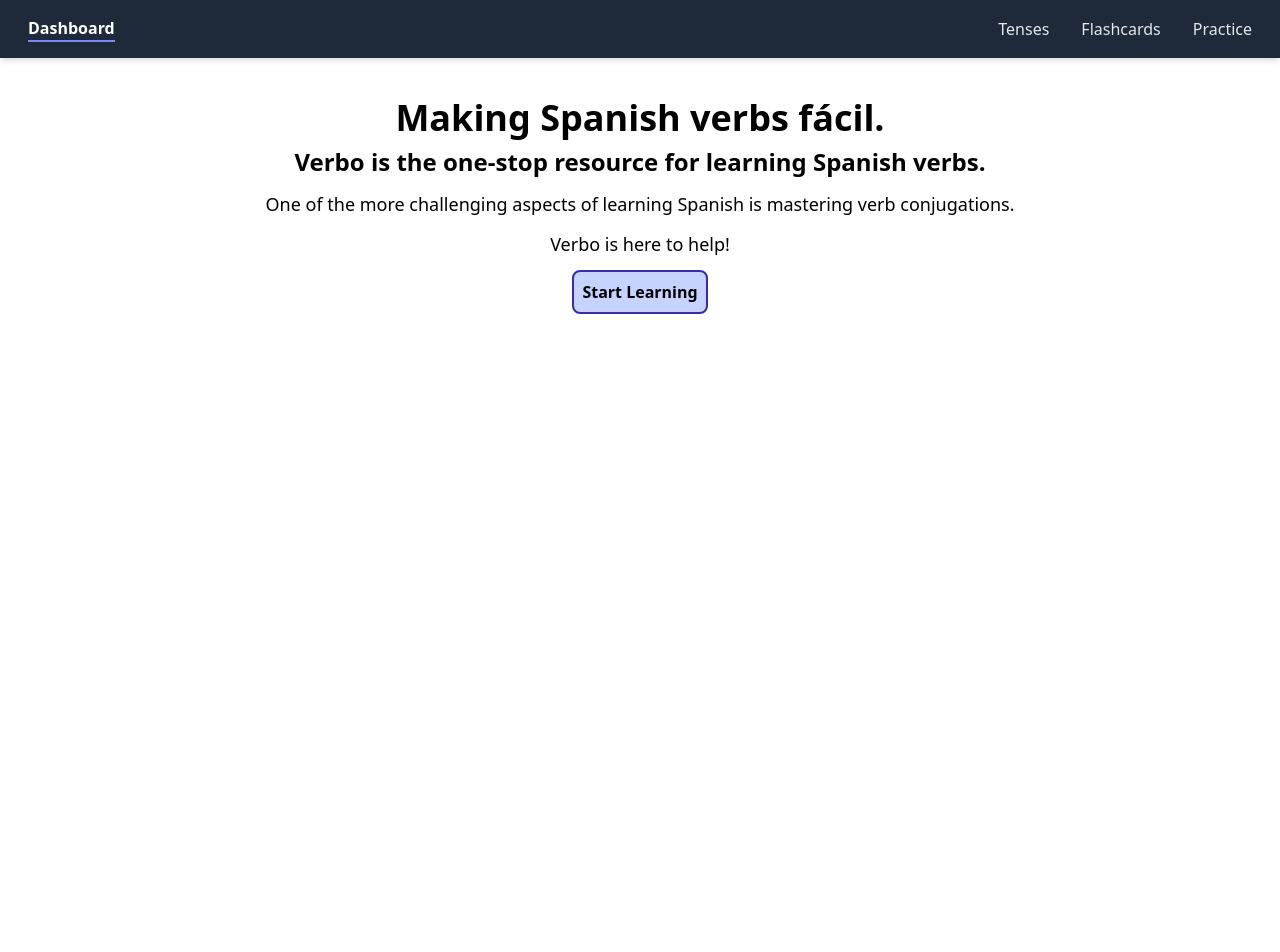
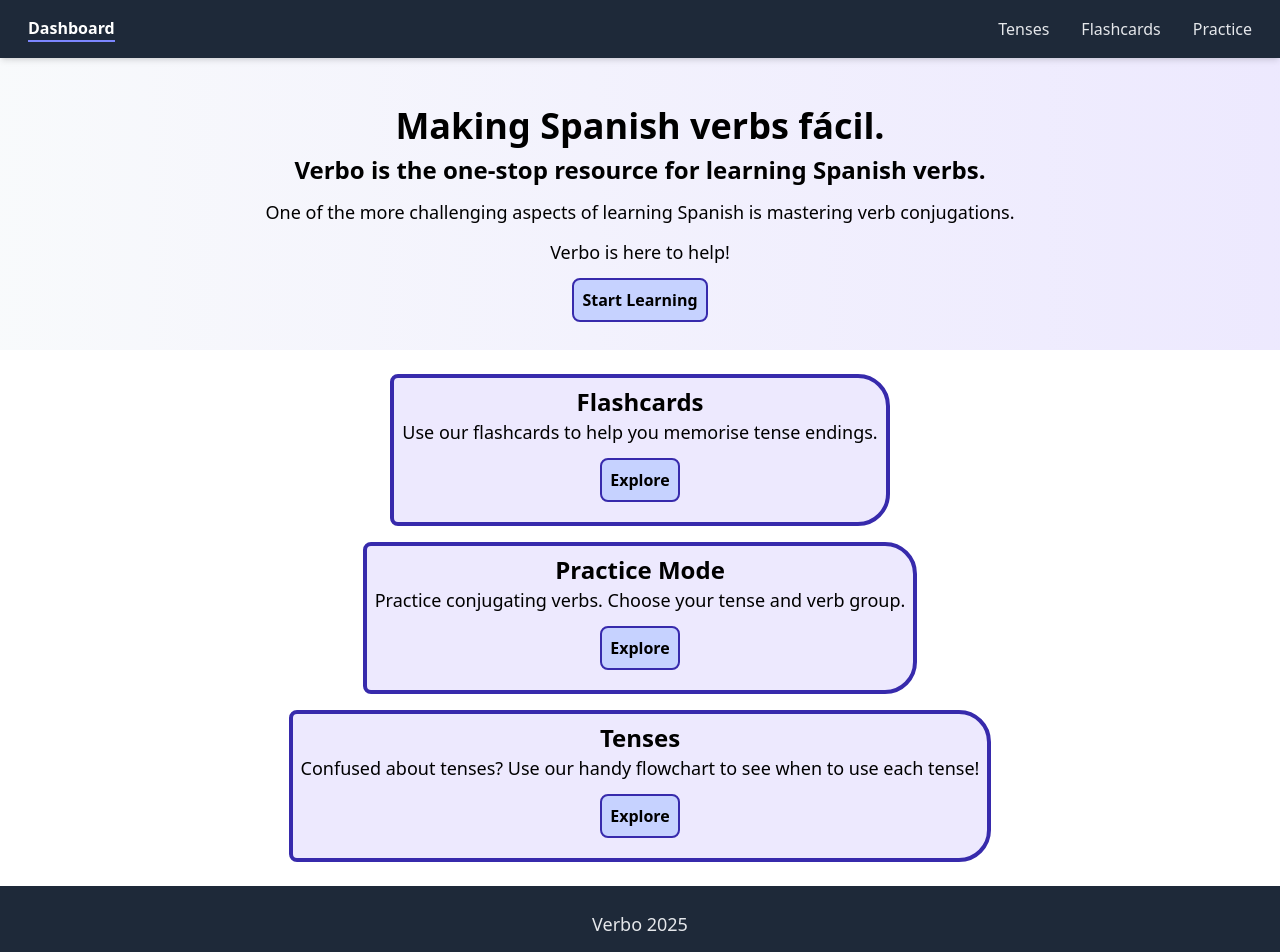
Before and after one commit to AK30195/Verbitos, a React (Vite) app: page / in a window 1280 px wide. Shown: the top 952 px of the page. Before the commit the page ends 800 px from the top, so only its background shows below. Built offline with nearby package versions, Linux system fonts and the light colour scheme.

Commit message:
Dashboard styling.

```diff
--- a/src/App.jsx
+++ b/src/App.jsx
@@ -5,6 +5,7 @@ import FlashcardView from "./pages/FlashcardView";
 import PracticeView from "./pages/PracticeView";
 import TensesView from "./pages/TensesView";
 import Navbar from "./components/Navbar";
+import Footer from "./components/Footer";
 
 function App() {
 
@@ -22,6 +23,9 @@ function App() {
           <Route path="/moods-tenses" element={<TensesView />} />
         </Routes>
       </main>
+      <footer>
+        <Footer />
+      </footer>
     </Router>
   )
 }
--- /dev/null
+++ b/src/components/Card.jsx
@@ -0,0 +1,21 @@
+
+function Card({ header, text, link }) {
+  return (
+    <div className="card-container">
+      <div>
+        <h2>{header}</h2>
+      </div>
+      <div>
+        <p>{text}</p>
+      </div>
+      <div className="hero-button-div">
+        <a className="hero-button" href={link}>
+          Explore
+        </a>
+      </div>
+
+    </div>
+  )
+}
+
+export default Card;
--- a/src/components/Footer.jsx
+++ b/src/components/Footer.jsx
@@ -0,0 +1,10 @@
+
+function Footer() {
+    return (
+        <div className="footer-div">
+            <p>Verbo 2025</p>
+        </div>
+    )
+}
+
+export default Footer;
--- a/src/pages/Dashboard.jsx
+++ b/src/pages/Dashboard.jsx
@@ -1,3 +1,4 @@
+import Card from "../components/Card";
 import Hero from "../components/Hero";
 
 
@@ -5,9 +6,28 @@ function Dashboard() {
 
 
   return (
-    <div className="dashboard-main">
-      <Hero />
-    </div>
+    <>
+      <div className="dashboard-main">
+        <Hero />
+        <div className="dashboard-cards-div">
+          <Card
+            header="Flashcards"
+            text='Use our flashcards to help you memorise tense endings.'
+            link="/flashcards"
+          />
+          <Card
+            header="Practice Mode"
+            text='Practice conjugating verbs. Choose your tense and verb group.'
+            link="/practice"
+          />
+          <Card
+            header="Tenses"
+            text='Confused about tenses? Use our handy flowchart to see when to use each tense!'
+            link="/moods-tenses"
+          />
+        </div>
+      </div>
+    </>
   )
 }
 
--- a/src/styles/App.css
+++ b/src/styles/App.css
@@ -1,6 +1,18 @@
 @import "tailwindcss";
 
 @layer base {
+  body {
+    @apply flex flex-col min-h-screen
+  }
+
+  main {
+    @apply flex-grow
+  }
+
+  footer {
+    @apply bg-gray-800 text-gray-200
+  }
+
   h1 {
     @apply justify-center text-4xl font-semibold text-pretty text-center;
   }
@@ -29,6 +41,10 @@
 
 @layer components {
 
+  #root {
+    @apply flex flex-col min-h-screen
+  }
+
   .navbar {
     @apply bg-gray-800 text-gray-200 px-6 py-3 shadow-md sticky top-0 z-50;
   }
@@ -52,7 +68,7 @@
   .dashboard-main {}
 
   .hero-div {
-    @apply flex-col w-screen justify-center items-center p-4 mt-4
+    @apply flex-col w-screen justify-center items-center p-4 pt-10 bg-gradient-to-r from-slate-50 to-violet-100
   }
 
   .hero-tagline {
@@ -73,6 +89,19 @@
 
   .hero-button {
     @apply flex-center p-2 border-2 m-1 border-indigo-800 rounded-lg bg-indigo-200 hover:bg-indigo-400 font-semibold
+  }
+
+  .dashboard-cards-div {
+    @apply flex-center p-4 flex-col
+  }
+
+  .card-container {
+    @apply flex-center flex-col m-2 p-2 border-4 bg-violet-100 hover:bg-slate-50 border-indigo-800
+    rounded-e-4xl rounded-s-lg
+  }
+
+  .footer-div {
+    @apply py-6 flex-center
   }
 
   .load-spinner-div {
```
